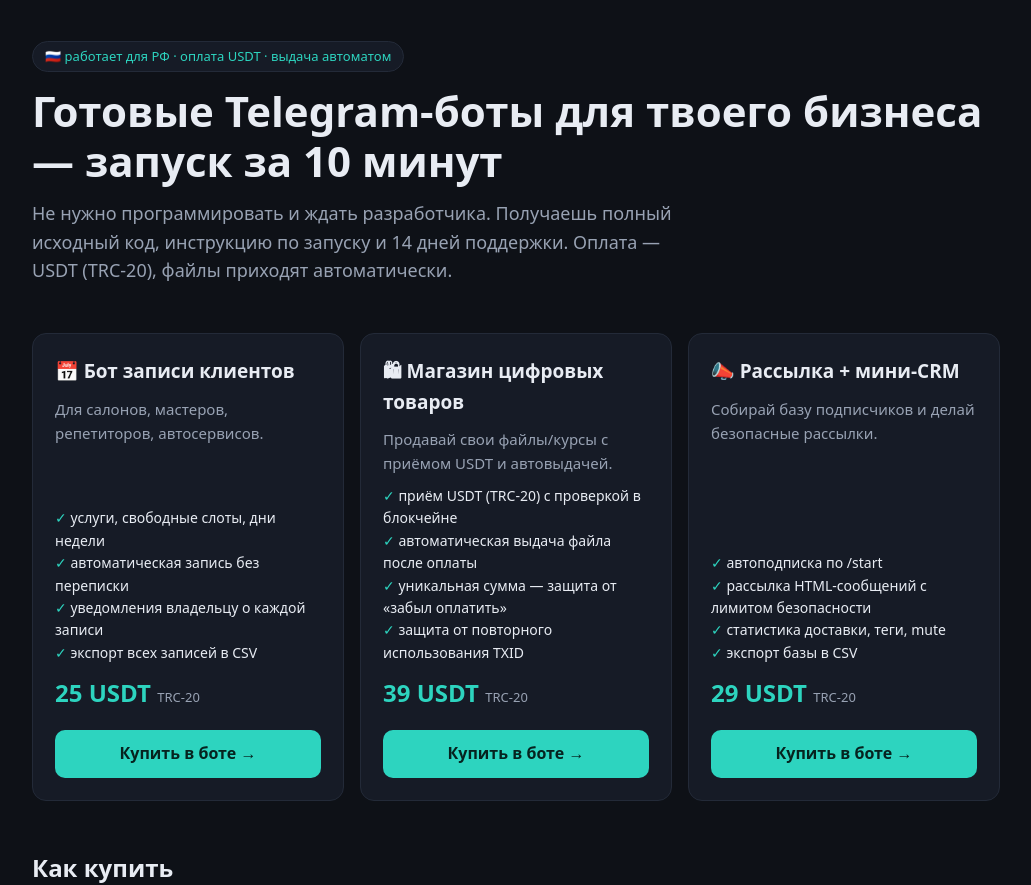
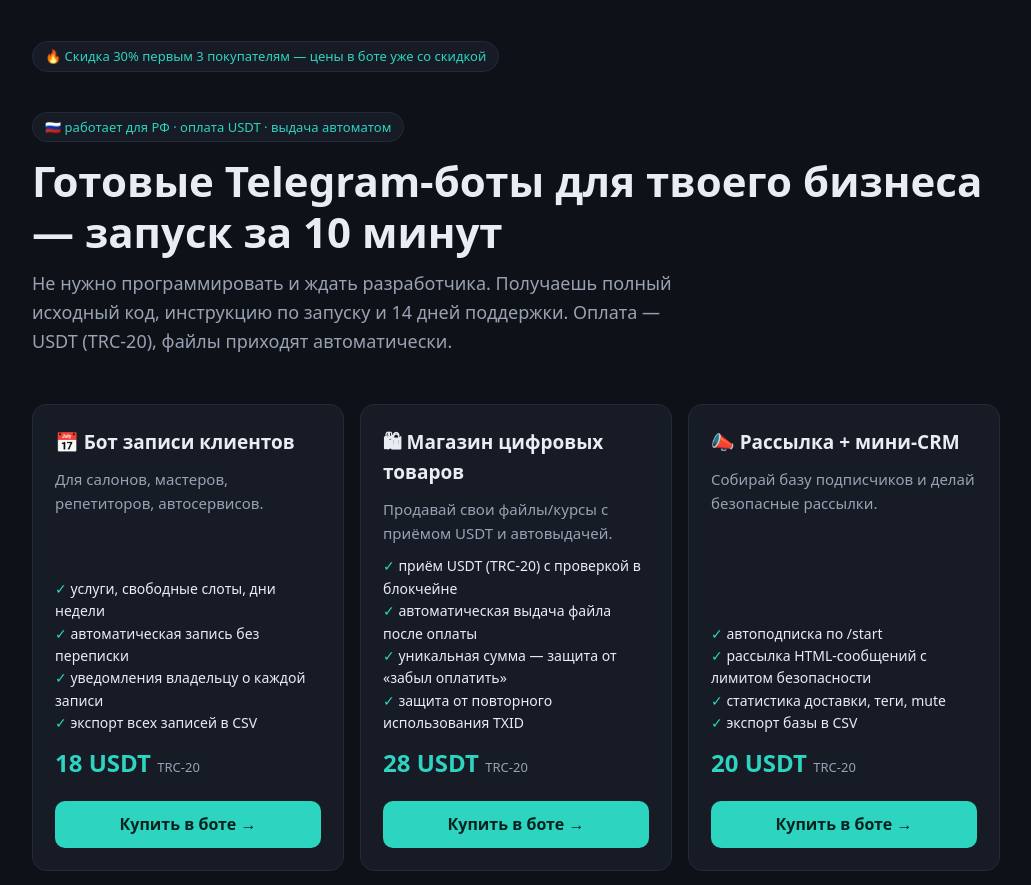
Before and after one commit to datara2027-tech/dawer-site, a plain HTML site: page index.html in a window 1280 px wide. Shown: the part 90-975 px from the top of the page, without its empty margins (124-1155 px from the left). Drawn offline with Linux system fonts and the light colour scheme.

Commit message:
promo: first-client discount

```diff
--- a/index.html
+++ b/index.html
@@ -58,7 +58,7 @@
   <header><div class="logo">dawer<span>.tg</span></div></header>
 
   <section class="hero">
-    <span class="badge">🇷🇺 работает для РФ · оплата USDT · выдача автоматом</span>
+    <span class="badge">🔥 Скидка 30% первым 3 покупателям — цены в боте уже со скидкой</span><br><br><span class="badge">🇷🇺 работает для РФ · оплата USDT · выдача автоматом</span>
     <h1>Готовые Telegram-боты для твоего бизнеса — запуск за 10 минут</h1>
     <p>Не нужно программировать и ждать разработчика. Получаешь полный исходный код,
        инструкцию по запуску и 14 дней поддержки. Оплата — USDT (TRC-20), файлы приходят автоматически.</p>
@@ -74,7 +74,7 @@
         <li>уведомления владельцу о каждой записи</li>
         <li>экспорт всех записей в CSV</li>
       </ul>
-      <div class="price">25 USDT <small>TRC-20</small></div>
+      <div class="price">18 USDT <small>TRC-20</small></div>
       <a class="btn" href="https://t.me/dawer2bot">Купить в боте →</a>
     </div>
 
@@ -87,7 +87,7 @@
         <li>уникальная сумма — защита от «забыл оплатить»</li>
         <li>защита от повторного использования TXID</li>
       </ul>
-      <div class="price">39 USDT <small>TRC-20</small></div>
+      <div class="price">28 USDT <small>TRC-20</small></div>
       <a class="btn" href="https://t.me/dawer2bot">Купить в боте →</a>
     </div>
 
@@ -100,7 +100,7 @@
         <li>статистика доставки, теги, mute</li>
         <li>экспорт базы в CSV</li>
       </ul>
-      <div class="price">29 USDT <small>TRC-20</small></div>
+      <div class="price">20 USDT <small>TRC-20</small></div>
       <a class="btn" href="https://t.me/dawer2bot">Купить в боте →</a>
     </div>
   </div>
```
